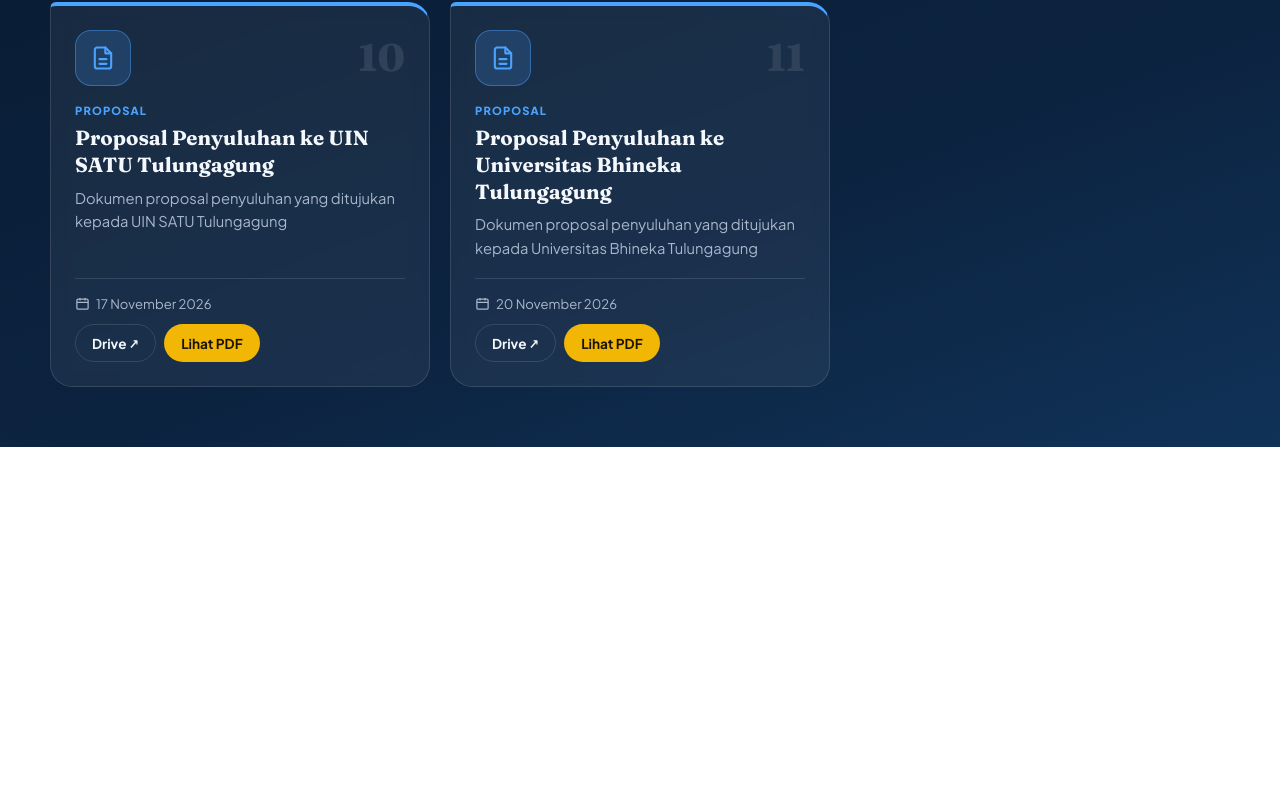
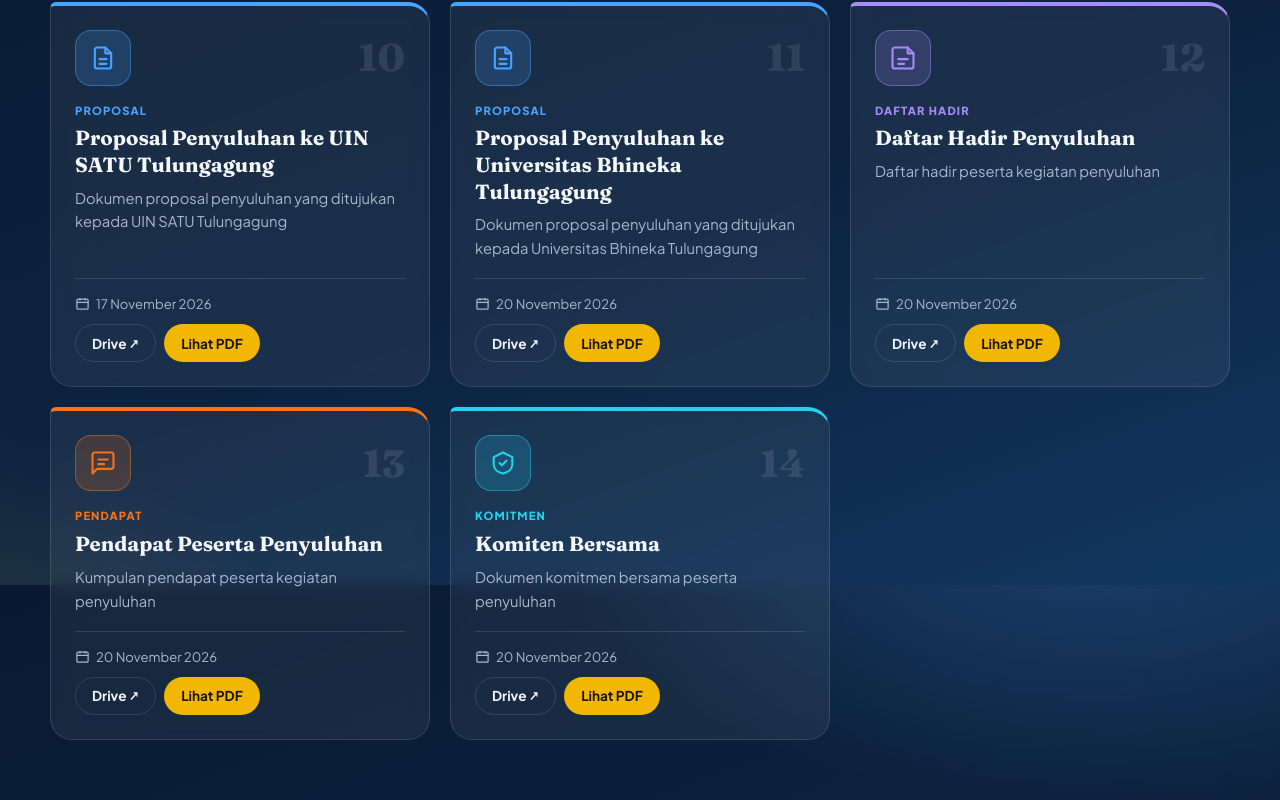
Before and after one commit to nanangagussubekti/penyuluhantikorupsi, a plain HTML site: page dokumen-penyuluhan.html in a window 1280 px wide. Shown: the part 1815-2615 px from the top of the page. Before the commit the page ends 2262 px from the top, so only its background shows below. Drawn offline with Linux system fonts and the light colour scheme.

Commit message:
Update dokumen-penyuluhan.html

```diff
--- a/dokumen-penyuluhan.html
+++ b/dokumen-penyuluhan.html
@@ -43,7 +43,7 @@ body::before{content:'';position:fixed;inset:0;pointer-events:none;background-im
 .meta{color:var(--mu);font-size:.88rem;margin:0 2px 14px}
 .grid{display:grid;grid-template-columns:repeat(auto-fill,minmax(min(100%,330px),1fr));gap:20px}
 .card{--c:var(--blue);position:relative;display:flex;flex-direction:column;background:var(--card);border:1px solid var(--bd);border-top:4px solid var(--c);border-radius:6px 22px 22px 22px;padding:24px;cursor:pointer;backdrop-filter:blur(8px);transition:transform .3s cubic-bezier(.16,1,.3,1),box-shadow .3s,border-color .3s;animation:up .5s cubic-bezier(.16,1,.3,1) both;animation-delay:calc(var(--i)*70ms)}
-.card.t-e{--c:var(--green)}.card.t-n{--c:var(--gold)}.card.t-s{--c:var(--red)}.card.t-r{--c:var(--purple)}
+.card.t-e{--c:var(--green)}.card.t-n{--c:var(--gold)}.card.t-s{--c:var(--red)}.card.t-r{--c:var(--purple)}.card.t-o{--c:#f97316}.card.t-k{--c:#22d3ee}
 .card::before{content:'';position:absolute;inset:0;border-radius:inherit;pointer-events:none;opacity:0;transition:.3s;background:radial-gradient(360px circle at var(--mx,50%) var(--my,0),rgba(255,255,255,.1),transparent 45%)}
 .card:hover{transform:translateY(-6px);box-shadow:0 24px 50px rgba(0,0,0,.45);border-color:rgba(255,255,255,.28);border-top-color:var(--c)}
 .card:hover::before{opacity:1}
@@ -129,7 +129,10 @@ const D=[
 {"id": "1UUXWSpWMJuM-Fxp4WawR1Z8ccXOS7uOa", "judul": "Daftar Hadir Penyuluhan Anti Korupsi Peserta Magang / PKL Gelombang 1", "deskripsi": "Daftar hadir peserta magang / PKL lingkup Setda Kabupaten Tulungagung pada kegiatan penyuluhan anti korupsi Gelombang 1", "tanggal": "17 November 2026", "tipe": "daftar_hadir"},
 {"id": "1VNZbr8uqFYY_C7tQdcwE9IdmvuIWcXYz", "judul": "Disposisi Pemberian Ijin Memakai Ruang Rapat untuk Penyuluhan Anti Korupsi Gelombang 1", "deskripsi": "Disposisi pemberian ijin memakai ruang rapat untuk kegiatan penyuluhan anti korupsi kepada peserta magang/PKL di lingkup Setda Kabupaten Tulungagung Gelombang 1", "tanggal": "12 November 2026", "tipe": "disposisi"},
 {"id": "1SObHWBZoSN39Z-cbDsykGus1C4PQEffH", "judul": "Proposal Penyuluhan ke UIN SATU Tulungagung", "deskripsi": "Dokumen proposal penyuluhan yang ditujukan kepada UIN SATU Tulungagung", "tanggal": "17 November 2026", "tipe": "proposal"},
-{"id": "1h4KXURS1M9tcp59ZCa4yUEr9k0UYNQRY", "judul": "Proposal Penyuluhan ke Universitas Bhineka Tulungagung", "deskripsi": "Dokumen proposal penyuluhan yang ditujukan kepada Universitas Bhineka Tulungagung", "tanggal": "20 November 2026", "tipe": "proposal"}
+{"id": "1h4KXURS1M9tcp59ZCa4yUEr9k0UYNQRY", "judul": "Proposal Penyuluhan ke Universitas Bhineka Tulungagung", "deskripsi": "Dokumen proposal penyuluhan yang ditujukan kepada Universitas Bhineka Tulungagung", "tanggal": "20 November 2026", "tipe": "proposal"},
+{"id": "1alefJ9LfT81WnmxUde5hRC_Xydk-OO75", "judul": "Daftar Hadir Penyuluhan", "deskripsi": "Daftar hadir peserta kegiatan penyuluhan", "tanggal": "20 November 2026", "tipe": "daftar_hadir"},
+{"id": "1WKfkMrMmTBzBzdm2qMh_Go_mNxY3Pz2y", "judul": "Pendapat Peserta Penyuluhan", "deskripsi": "Kumpulan pendapat peserta kegiatan penyuluhan", "tanggal": "20 November 2026", "tipe": "pendapat"},
+{"id": "17JOvMRWUBh2b2vLIVZ18BvMzQn4HYeIQ", "judul": "Komiten Bersama", "deskripsi": "Dokumen komitmen bersama peserta penyuluhan", "tanggal": "20 November 2026", "tipe": "komitmen"}
 ];
 const $=id=>document.getElementById(id);
 const esc=s=>String(s).replace(/[&<>"]/g,c=>({'&':'&amp;','<':'&lt;','>':'&gt;','"':'&quot;'}[c]));
@@ -138,9 +141,11 @@ const IC={
  disposisi:'<svg viewBox="0 0 24 24"><circle cx="12" cy="12" r="9"/><path d="m8 12.5 2.6 2.6L16 9.5"/></svg>',
  undangan:'<svg viewBox="0 0 24 24"><rect x="3" y="5" width="18" height="14" rx="2"/><path d="m3 7 9 6 9-6"/></svg>',
  surat:'<svg viewBox="0 0 24 24"><path d="M4 4h16v16H4z"/><path d="M4 9h16M9 4v16"/></svg>',
- daftar_hadir:'<svg viewBox="0 0 24 24"><path d="M16 3H5a2 2 0 0 0-2 2v14a2 2 0 0 0 2 2h14a2 2 0 0 0 2-2V8z"/><path d="M16 3v5h5"/><path d="M8 13h8M8 17h5"/></svg>'
+ daftar_hadir:'<svg viewBox="0 0 24 24"><path d="M16 3H5a2 2 0 0 0-2 2v14a2 2 0 0 0 2 2h14a2 2 0 0 0 2-2V8z"/><path d="M16 3v5h5"/><path d="M8 13h8M8 17h5"/></svg>',
+ pendapat:'<svg viewBox="0 0 24 24"><path d="M21 15a2 2 0 0 1-2 2H7l-4 4V5a2 2 0 0 1 2-2h14a2 2 0 0 1 2 2z"/><path d="M8 9h8M8 13h5"/></svg>',
+ komitmen:'<svg viewBox="0 0 24 24"><path d="M12 3 4 7v6c0 4 3.5 7 8 8 4.5-1 8-4 8-8V7z"/><path d="m9 12 2 2 4-4"/></svg>'
 };
-const T={proposal:{l:'Proposal',c:''},disposisi:{l:'Disposisi',c:'t-e'},undangan:{l:'Undangan',c:'t-n'},surat:{l:'Surat',c:'t-s'},daftar_hadir:{l:'Daftar Hadir',c:'t-r'}};
+const T={proposal:{l:'Proposal',c:''},disposisi:{l:'Disposisi',c:'t-e'},undangan:{l:'Undangan',c:'t-n'},surat:{l:'Surat',c:'t-s'},daftar_hadir:{l:'Daftar Hadir',c:'t-r'},pendapat:{l:'Pendapat',c:'t-o'},komitmen:{l:'Komitmen',c:'t-k'}};
 const CAL='<svg viewBox="0 0 24 24"><rect x="3" y="5" width="18" height="16" rx="2"/><path d="M8 3v4M16 3v4M3 10h18"/></svg>';
 D.forEach((d,n)=>d.n=n);
 let st={q:'',f:'all'},vis=[],cur=-1,opener=null;
```
